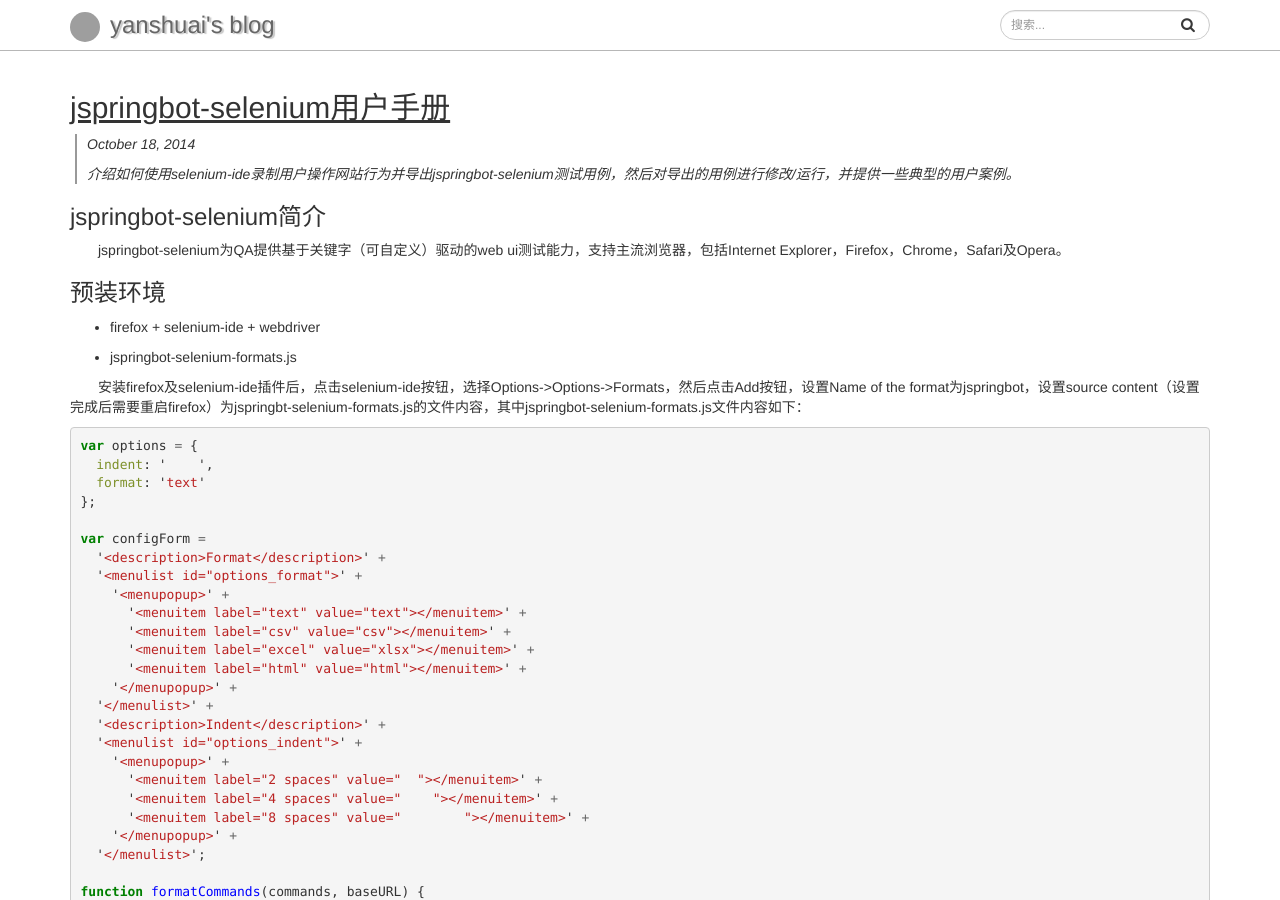
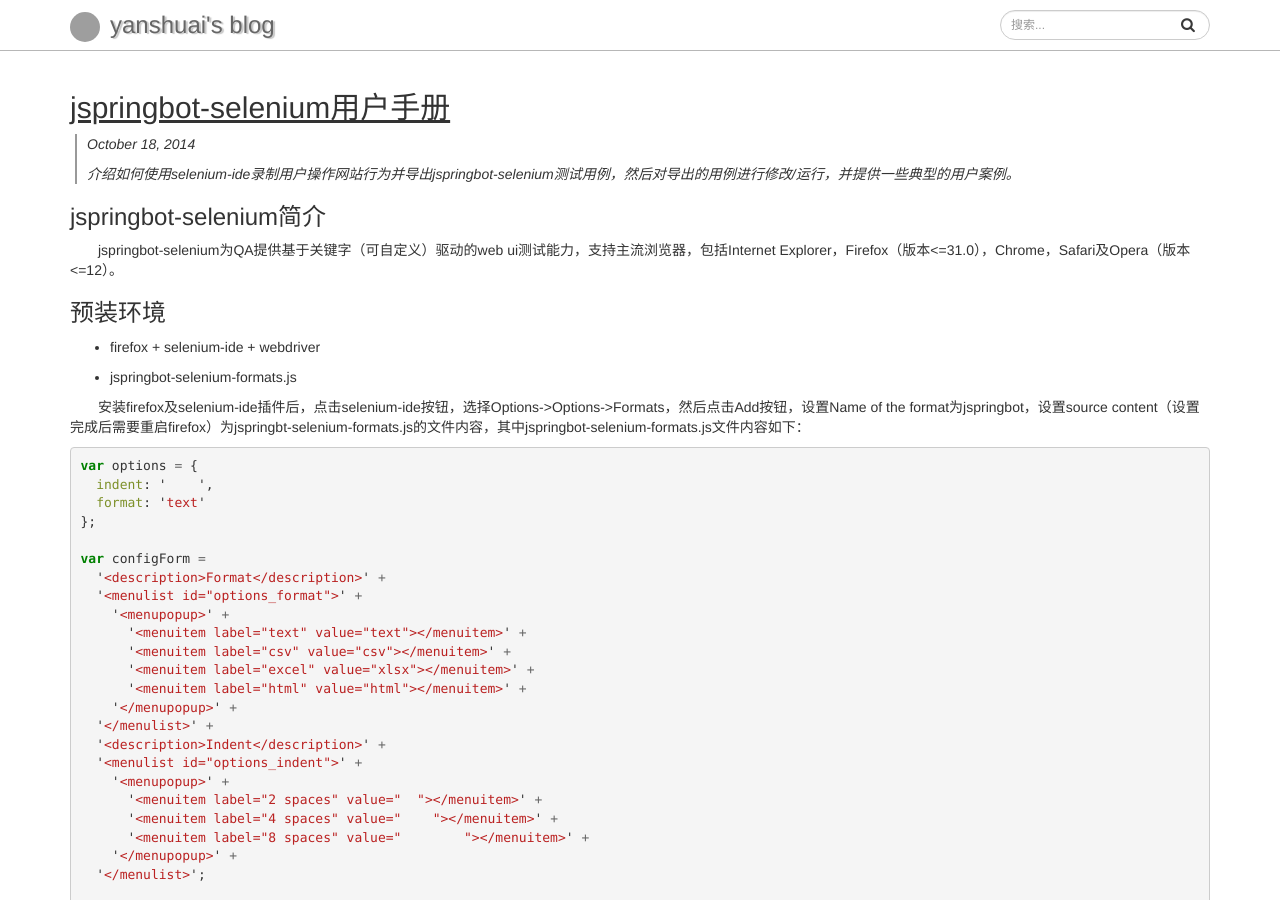
Before and after one commit to yanshuai/blog, a Jekyll site: the page built from _posts/2014-10-18-jspringbot-selenium用户手册.md, in a window 1280 px wide and 900 px high. Built offline with Jekyll 4.4.1, drawn with Linux system fonts in a browser that asks for light colours; nearby versions of some CDN libraries; Markdown is read by kramdown in place of the engine named in the settings; comment, search, counter and statistics services are not loaded; grey boxes are pictures that could not be loaded.

Commit message:
更新用户手册中版本信息

```diff
--- a/_posts/2014-10-18-jspringbot-selenium用户手册.md
+++ b/_posts/2014-10-18-jspringbot-selenium用户手册.md
@@ -6,7 +6,7 @@
 
 ### jspringbot-selenium简介
 
-jspringbot-selenium为QA提供基于关键字（可自定义）驱动的web ui测试能力，支持主流浏览器，包括Internet Explorer，Firefox，Chrome，Safari及Opera。
+jspringbot-selenium为QA提供基于关键字（可自定义）驱动的web ui测试能力，支持主流浏览器，包括Internet Explorer，Firefox（版本<=31.0），Chrome，Safari及Opera（版本<=12）。
 
 ### 预装环境
 
```
